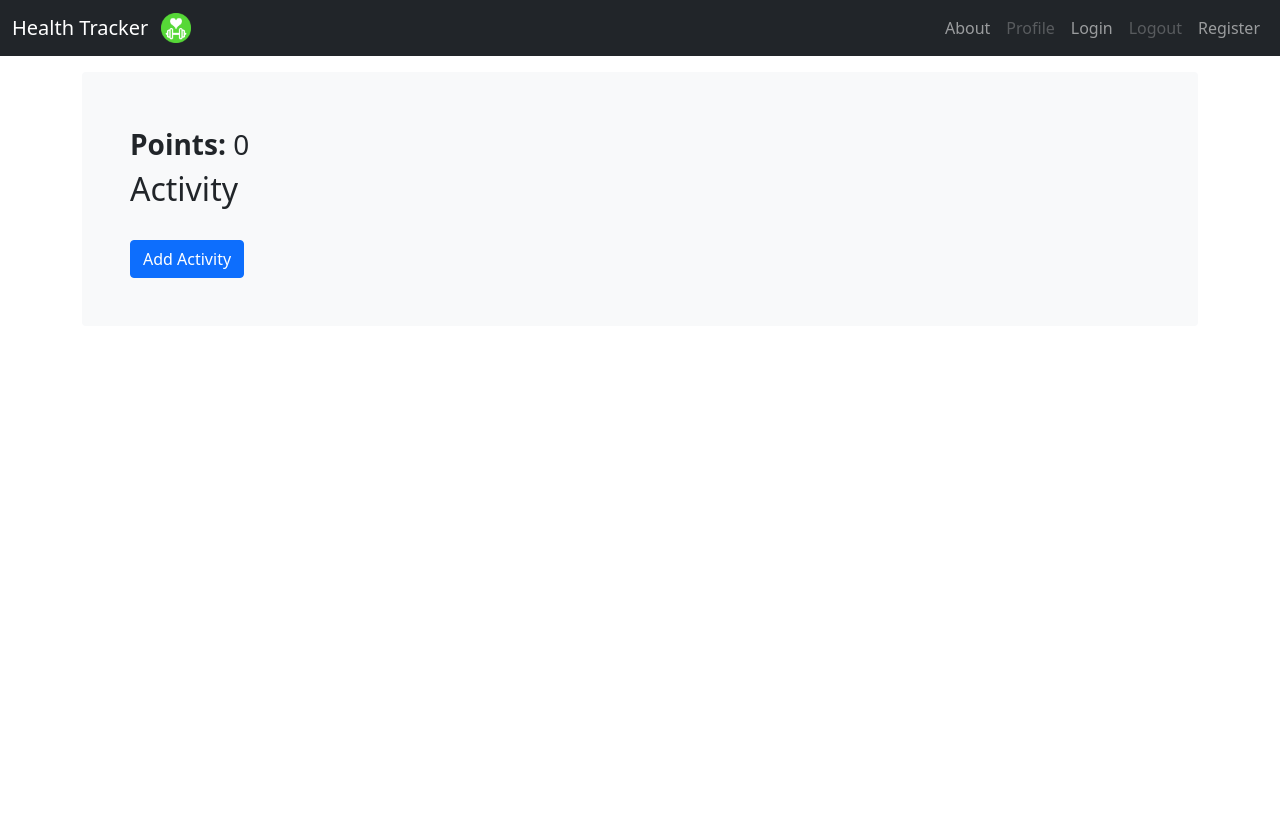
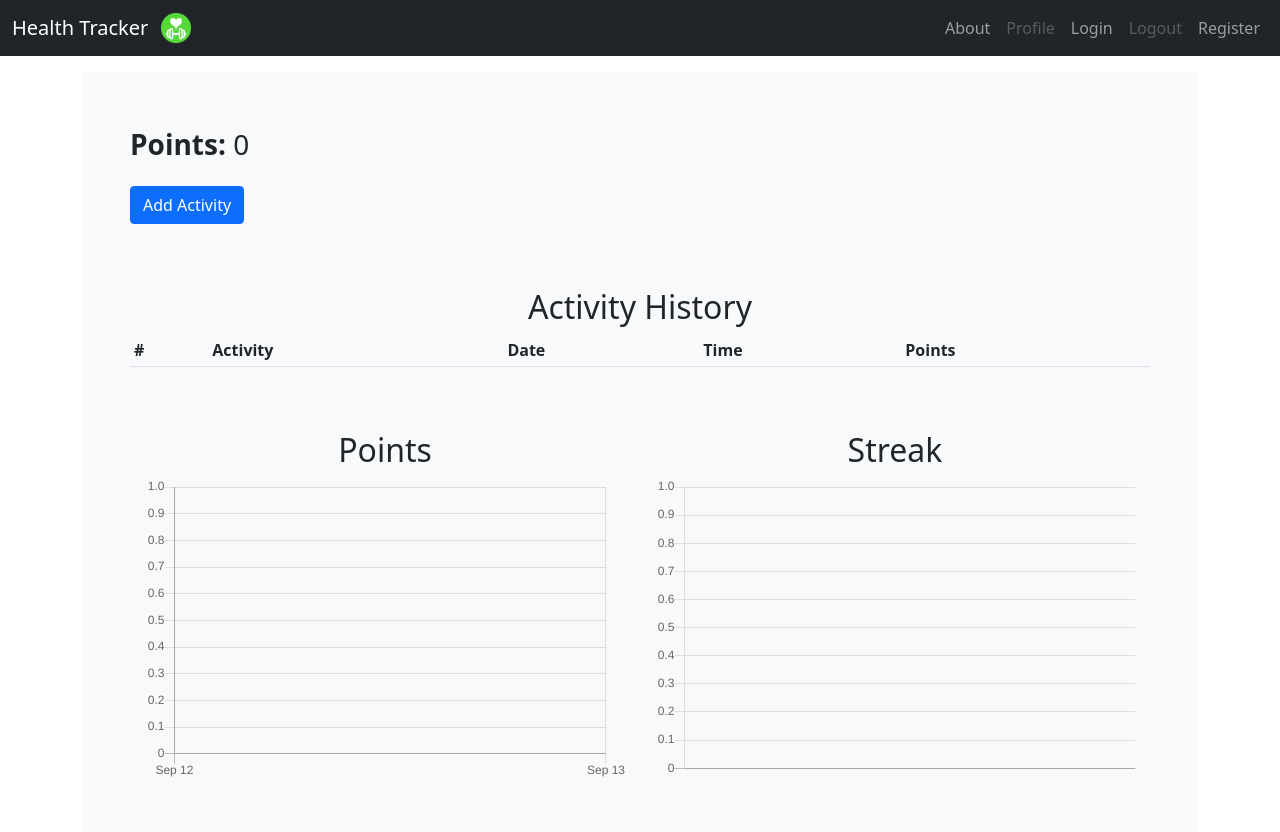
Before and after one commit to willfenton/health-tracker, a Django app: a page that uses health_tracker/base_app/templates/base.html in a window 1280 px wide. Before the commit the page ends 278 px from the top, so only its background shows below. Run offline with Django 3.2, Linux system fonts and the light colour scheme; tables that the repository leaves empty hold one stand-in row (values such as "Sample post"); lists and menus that the app fills with data are empty; some libraries are stand-ins or nearby versions.

Commit message:
🔥🔥🔥

```diff
--- a/health_tracker/base_app/static/profile.js
+++ b/health_tracker/base_app/static/profile.js
@@ -1,12 +1,3 @@
-/* global bootstrap: false */
-(function () {
-    'use strict'
-    var tooltipTriggerList = [].slice.call(document.querySelectorAll('[data-bs-toggle="tooltip"]'))
-    tooltipTriggerList.forEach(function (tooltipTriggerEl) {
-        new bootstrap.Tooltip(tooltipTriggerEl)
-    })
-})()
-
 const app = new Vue({
     el: '#app',
     data: {
@@ -18,27 +9,63 @@ const app = new Vue({
         activities: [
             {
                 name: 'Meditate',
-                color: '#a9d1f7'
+                color: '#00aaee'
             },
             {
                 name: 'Exercise',
-                color: '#b4f0a7'
+                color: '#f70d1a'
             },
             {
                 name: 'Socialize',
-                color: '#ffffbf'
+                color: '#ffe302'
             },
             {
                 name: 'Get enough sleep',
-                color: '#ffdfbe'
+                color: '#ff5f00'
             },
             {
                 name: 'Eat healthy',
-                color: '#ffb1b0'
+                color: '#9f00ff'
             },
-        ]
-    }
+        ],
+    },
 })
+
+const pointsChart = new Chart(
+    document.getElementById('points-canvas'), {
+        type: 'line',
+        data: {
+            labels: [],
+            datasets: []
+        },
+        options: {
+            scales: {
+                xAxes: [{
+                    type: 'time',
+                    time: {
+                        unit: 'day'
+                    }
+                }],
+                yAxes: [{
+                    ticks: {
+                        beginAtZero: true
+                    }
+                }]
+            },
+            legend: {
+                display: true
+            }
+        }
+    })
+
+const streakChart = new Chart(
+    document.getElementById('streak-canvas'), {
+        type: 'line',
+        data: {
+            labels: [],
+            datasets: []
+        }
+    })
 
 // Needed for axios requests to work
 axios.defaults.xsrfCookieName = 'csrftoken'
@@ -48,13 +75,11 @@ axios.defaults.xsrfHeaderName = 'X-CSRFToken'
 const userId = parseInt(document.getElementById('userId').value)
 
 const resetDateTimeSelects = () => {
-    const activitySelect = document.getElementById('activity')
     const dateSelect = document.getElementById('date')
     const timeSelect = document.getElementById('time')
 
     const now = Date.today().setTimeToNow()
 
-    activitySelect.value = 'Exercise'
     dateSelect.value = now.toString('yyyy-MM-dd')
     timeSelect.value = now.toString('HH:mm')
 }
@@ -97,21 +122,77 @@ const refreshData = () => {
     // get events
     axios.get('/events/')
         .then((response) => {
+            const now = new Date().setTimeToNow()
+
             // get events only for the user
-            const eventsForUser = response.data.filter((event) => event.userId === userId)
+            let eventsForUser = response.data.filter((event) => event.userId === userId);
 
             // sort by date
             eventsForUser.forEach((event) => event.date = Date.parse(event.activity_date))
+
+            // filter out future events
+            eventsForUser = eventsForUser.filter((event) => now.getTime() - event.date.getTime() > 0)
+
             app.events = eventsForUser.sort((a, b) => Date.compare(b.date, a.date))
 
             // calculate points
             app.points = app.events.map((event) => event.points).reduce((a, b) => a + b, 0)
 
-
+            resetPointsChart()
+            resetStreakChart()
         })
         .catch((error) => {
             console.error(error)
         })
 }
 
+const resetPointsChart = () => {
+    const datasets = app.activities.slice().concat({
+        name: 'Total',
+        color: '#56d837'
+    })
+
+    // sort earliest date to latest
+    const events = app.events.slice().sort((a, b) => Date.compare(a.date, b.date))
+
+    pointsChart.data.datasets = []
+
+    datasets.forEach(({color, name}) => {
+        const chartData = []
+
+        let pointTotal = 0
+        events.forEach((event) => {
+            if (event.activity === name || name === "Total") {
+                pointTotal += event.points
+                chartData.push({
+                    x: event.date.getTime(),
+                    y: pointTotal
+                })
+            }
+        })
+
+        if (chartData.length > 0) {
+            // chartData.push({
+            //     x: new Date().setTimeToNow().getTime(),
+            //     y: pointTotal
+            // })
+
+            pointsChart.data.datasets.push({
+                data: chartData,
+                label: name,
+                borderColor: color,
+                fill: false,
+                lineTension: 0,
+                hidden: name !== "Total"
+            })
+        }
+    })
+
+    pointsChart.update()
+}
+
+const resetStreakChart = () => {
+    streakChart.update()
+}
+
 refreshData()
--- a/health_tracker/base_app/templates/base.html
+++ b/health_tracker/base_app/templates/base.html
@@ -36,5 +36,10 @@
 <script src="https://cdn.jsdelivr.net/npm/bootstrap@5.1.1/dist/js/bootstrap.bundle.min.js"
         integrity="sha384-/bQdsTh/da6pkI1MST/rWKFNjaCP5gBSY4sEBT38Q/9RBh9AH40zEOg7Hlq2THRZ"
         crossorigin="anonymous"></script>
+<!-- Chart.js -->
+<script src="https://cdnjs.cloudflare.com/ajax/libs/moment.js/2.29.1/moment.min.js"></script>
+<script src="https://cdn.jsdelivr.net/npm/chart.js@2.9.4/dist/Chart.min.js"
+        integrity="sha384-zNy6FEbO50N+Cg5wap8IKA4M/ZnLJgzc6w2NqACZaK0u0FXfOWRRJOnQtpZun8ha"
+        crossorigin="anonymous"></script>
 </body>
 </html>
--- a/health_tracker/base_app/templates/profile.html
+++ b/health_tracker/base_app/templates/profile.html
@@ -13,19 +13,46 @@
 
             <h3><b>Points:</b> {{ points }}</h3>
 
-            <h2>Activity</h2>
-            <ul class="mt-3">
-                <!-- Only show 10 events -->
-                <li v-for="event in events.slice(0, 10)">
-                    {{ event.activity }} {{ event.date.toString("MMMM dd, yyyy h:mm tt") }} for
-                    {{ event.points }} points
-                </li>
-            </ul>
-
             <button type="button" class="btn btn-primary mt-3" data-bs-toggle="modal" data-bs-target="#exampleModal"
                     onclick="resetDateTimeSelects()">
                 Add Activity
             </button>
+
+            <div class="table-responsive mt-5">
+                <h2 class="mt-3 text-center">Activity History</h2>
+                <table class="table table-striped table-sm">
+                    <thead>
+                    <tr>
+                        <th scope="col">#</th>
+                        <th scope="col">Activity</th>
+                        <th scope="col">Date</th>
+                        <th scope="col">Time</th>
+                        <th scope="col">Points</th>
+                    </tr>
+                    </thead>
+                    <tbody>
+                    <tr v-for="(event, index) in events">
+                        <td>{{ events.length - index }}</td>
+                        <td>{{ event.activity }}</td>
+                        <td>{{ event.date.toString("yyyy-MM-dd") }}</td>
+                        <td>{{ event.date.toString("h:mm tt") }}</td>
+                        <td>{{ event.points }}</td>
+                    </tr>
+                    </tbody>
+                </table>
+            </div>
+
+            <div class="container">
+                <div class="row">
+                    <div class="col-sm mt-5">
+                        <h2 class="text-center">Points</h2>
+                        <canvas class="mt-2 w-100" id="points-canvas" width="600" height="380"></canvas>
+                    </div>
+                    <div class="col-sm mt-5">
+                        <h2 class="text-center">Streak</h2>
+                        <canvas class="mt-2 w-100" id="streak-canvas" width="600" height="380"></canvas>
+                    </div>
+                </div>
             </div>
 
             <!-- Modal -->
@@ -71,6 +98,7 @@
                 </div>
             </div>
         </div>
+    </div>
     {% endverbatim %}
 
     <!-- Kinda janky... this is how we get the userId in the frontend -->
```
Lines whose indentation alone changed are shown as unchanged.
